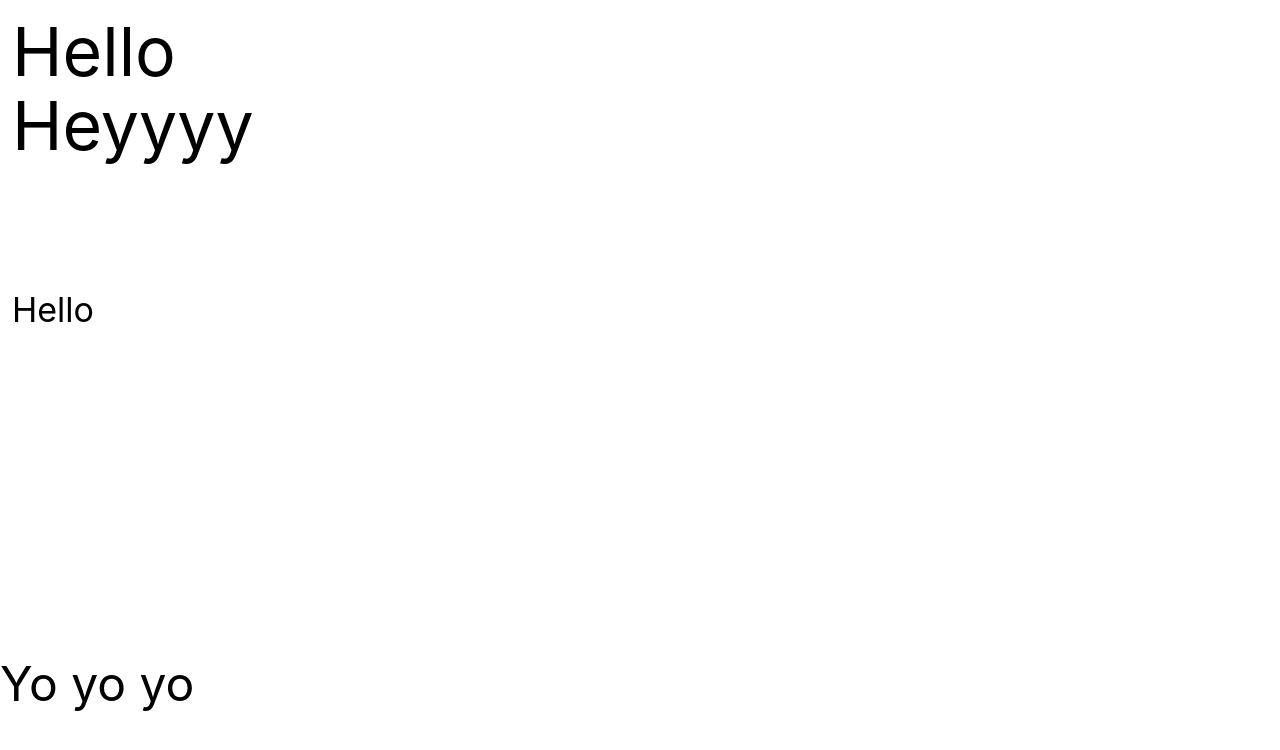
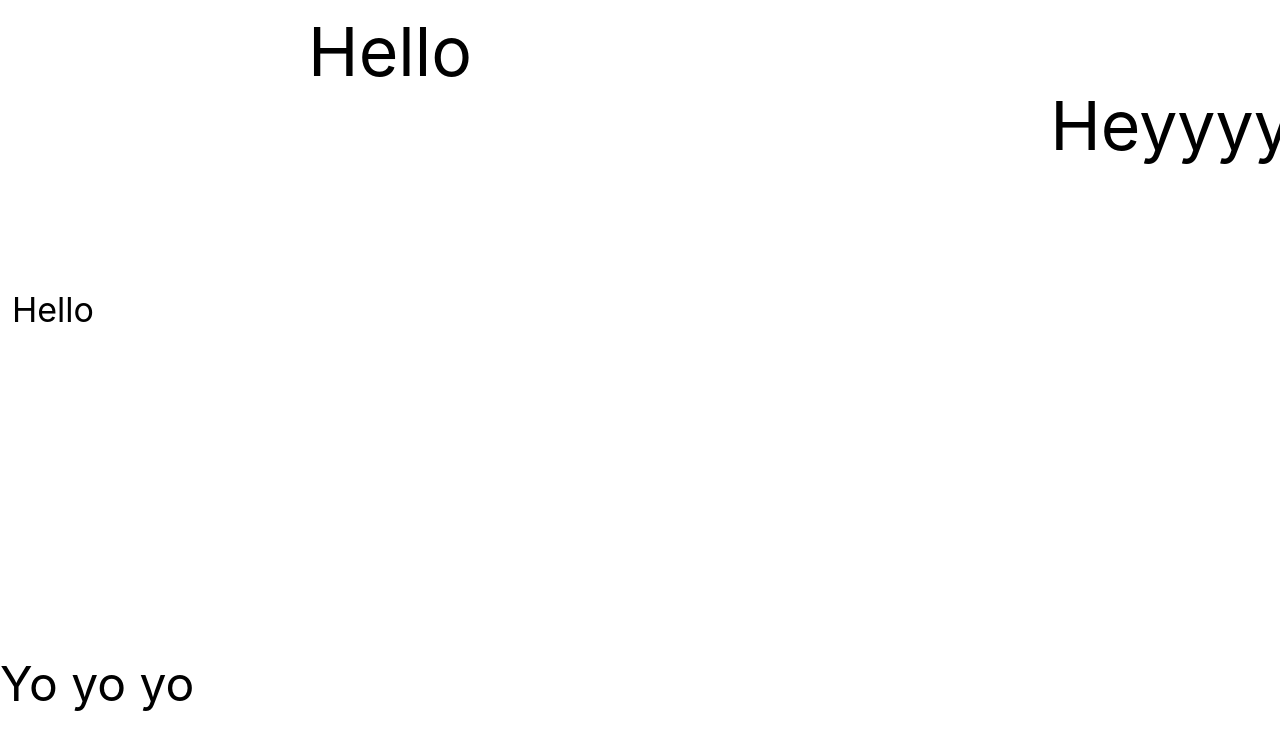
Before and after one commit to Josephine-Ann/personal-website-22, a Next.js app: page /invisible in a window 1280 px wide. Shown: the top 750 px of the page. Built offline with nearby package versions, Linux system fonts and the light colour scheme.

Commit message:
invisible

```diff
--- a/pages/invisible.js
+++ b/pages/invisible.js
@@ -6,16 +6,16 @@ export default function Invisible() {
     return (
         <Navbar>
             <div className="fixed tab:h-[420px] tab:w-[460px] tab:mx-3">
-                <div className="tab:h-[10px] tab:justify-end tab:bg-transparent tab:flex-row">
+                <div className="bg-[#f57c76] tab:flex tab:h-[10px] tab:justify-end tab:bg-transparent tab:flex-row">
                     <h1 className="tab:text-[68px]">Hello</h1>
                 </div>
                 <div className="tab:h-[8vh] tab:w-[400px]">
                 </div>
                 <div className="xs:h-[210px] h-[160px] h-12 w-[100vw]">
                     <div className="xs:h-[6px]">
-                        <p className="tab:text-[68px] top-0 z-20">Heyyyy</p>
+                        <p className="flex justify-end bg-transparent tab:text-[68px] top-0 z-20">Heyyyy</p>
                         <ul>
-                            <li className="list-none"></li>
+                            <li className="text-4xl list-none"></li>
                         </ul>
                     </div>
                 </div>
```
